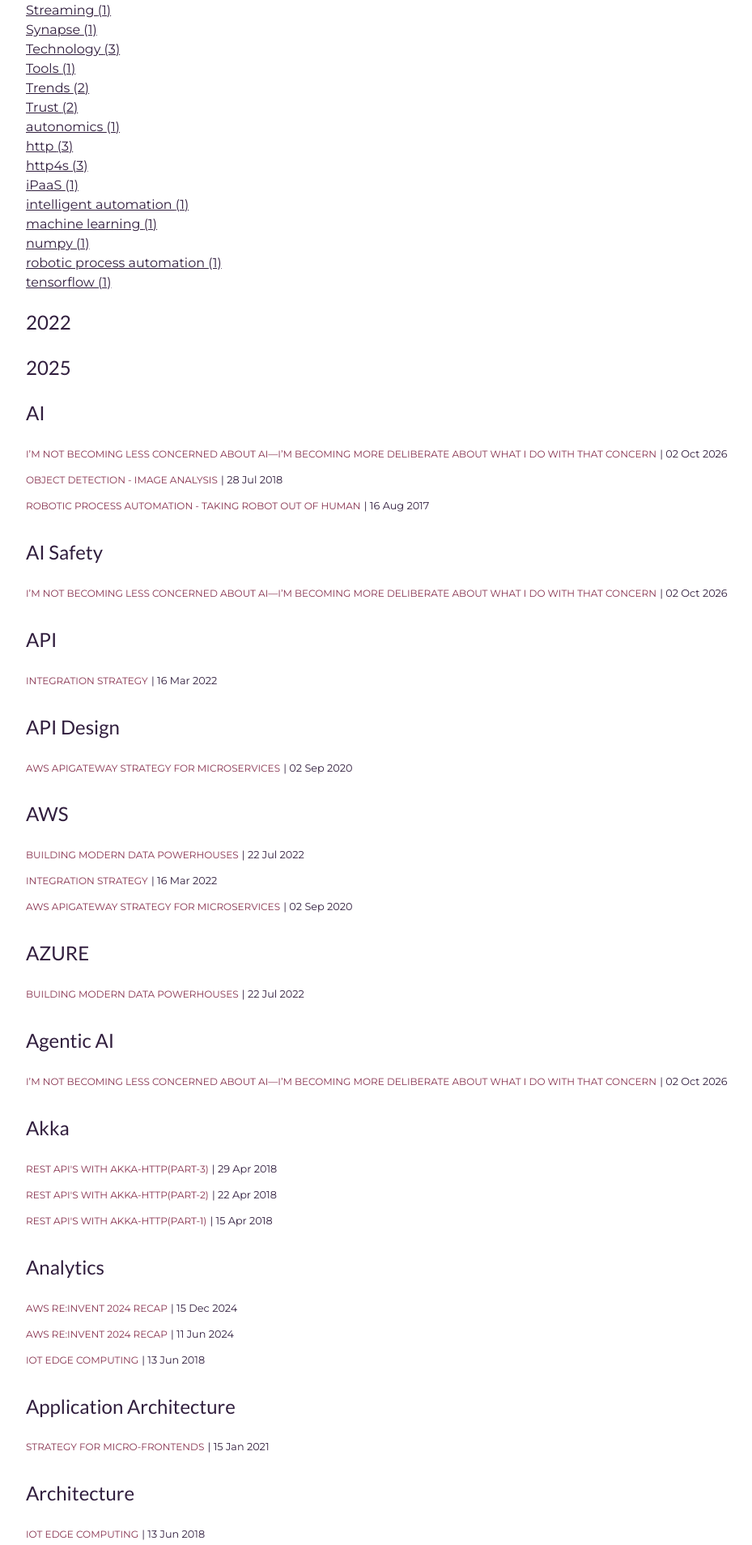
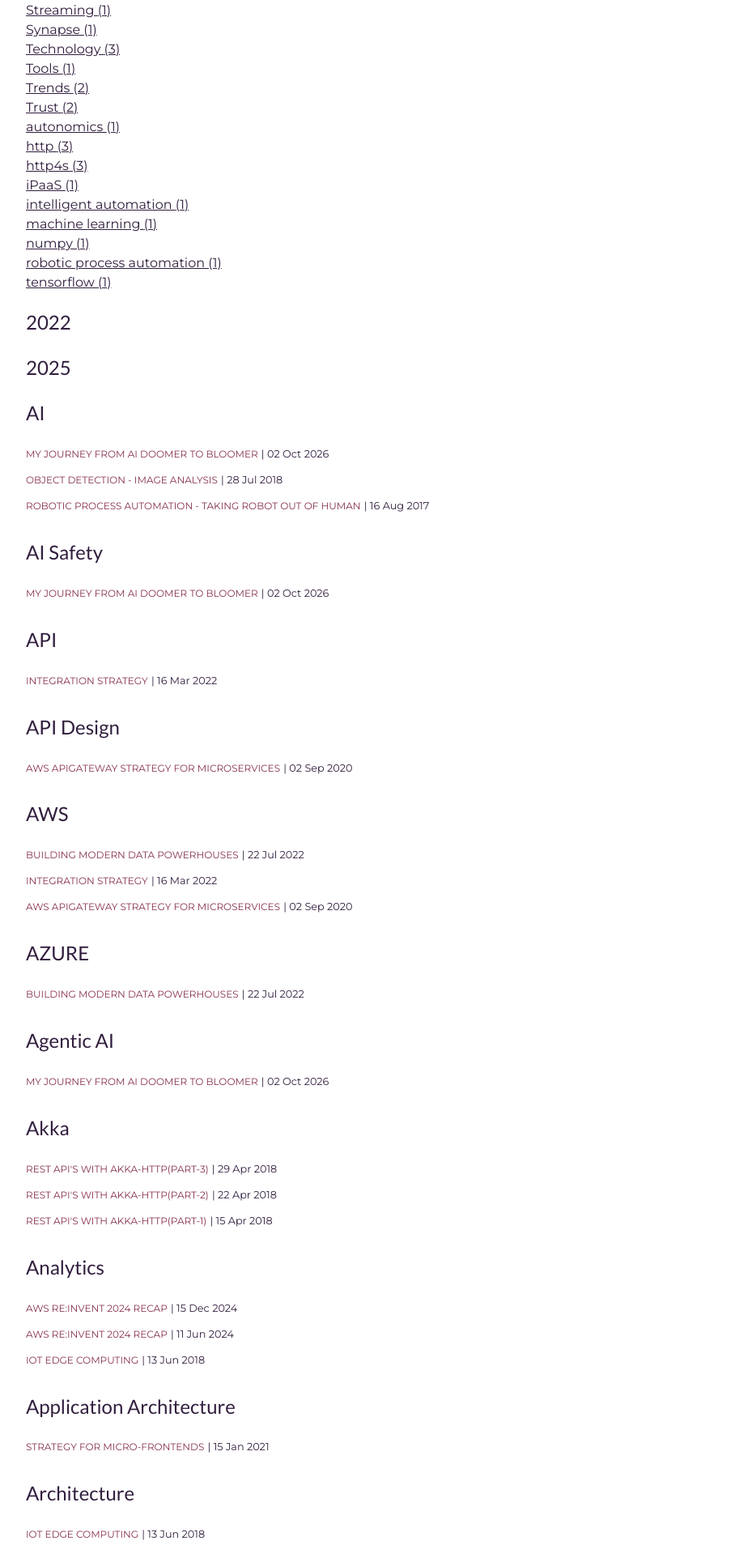
Before and after one commit to avinasherupaka/techsavi.blog, a Jekyll site: the page built from _pages/tags.html, in a window 1280 px wide. Shown: the part 2638-4546 px from the top of the page at 81% size, without its empty margins (128-1057 px from the left). Built offline with Jekyll 4.4.1, drawn with Linux system fonts in a browser that asks for light colours; some of the changed text lies outside the part shown.

Commit message:
Update post title and image for clarity

```diff
--- a/_posts/2026-10-02-i-m-not-becoming-less-concerned-about-ai-i-m-becoming-more-d-76803637.md
+++ b/_posts/2026-10-02-i-m-not-becoming-less-concerned-about-ai-i-m-becoming-more-d-76803637.md
@@ -1,7 +1,7 @@
 ---
 layout: post
-title: "I’m not becoming less concerned about AI—I’m becoming more deliberate about what I do with that concern"
-img: img/ml-future.png
+title: "My Journey from AI Doomer to Bloomer"
+img: ml-future.png
 tags: [AI, Agentic AI, AI Safety, Governance, Ethics, Security, Innovation, Society, Career, Technology]
 author: Avinash Erupaka
 ---
```
